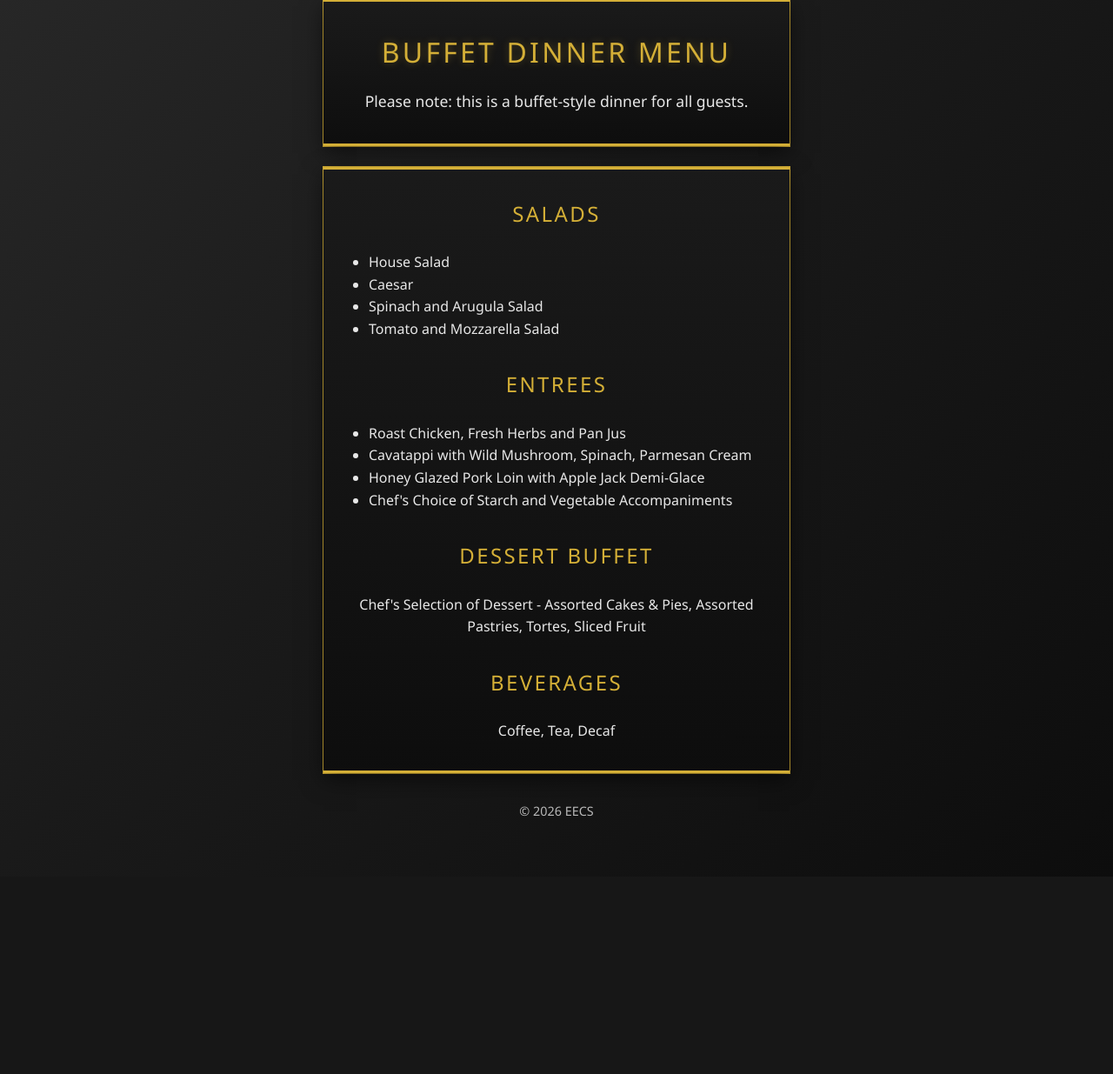
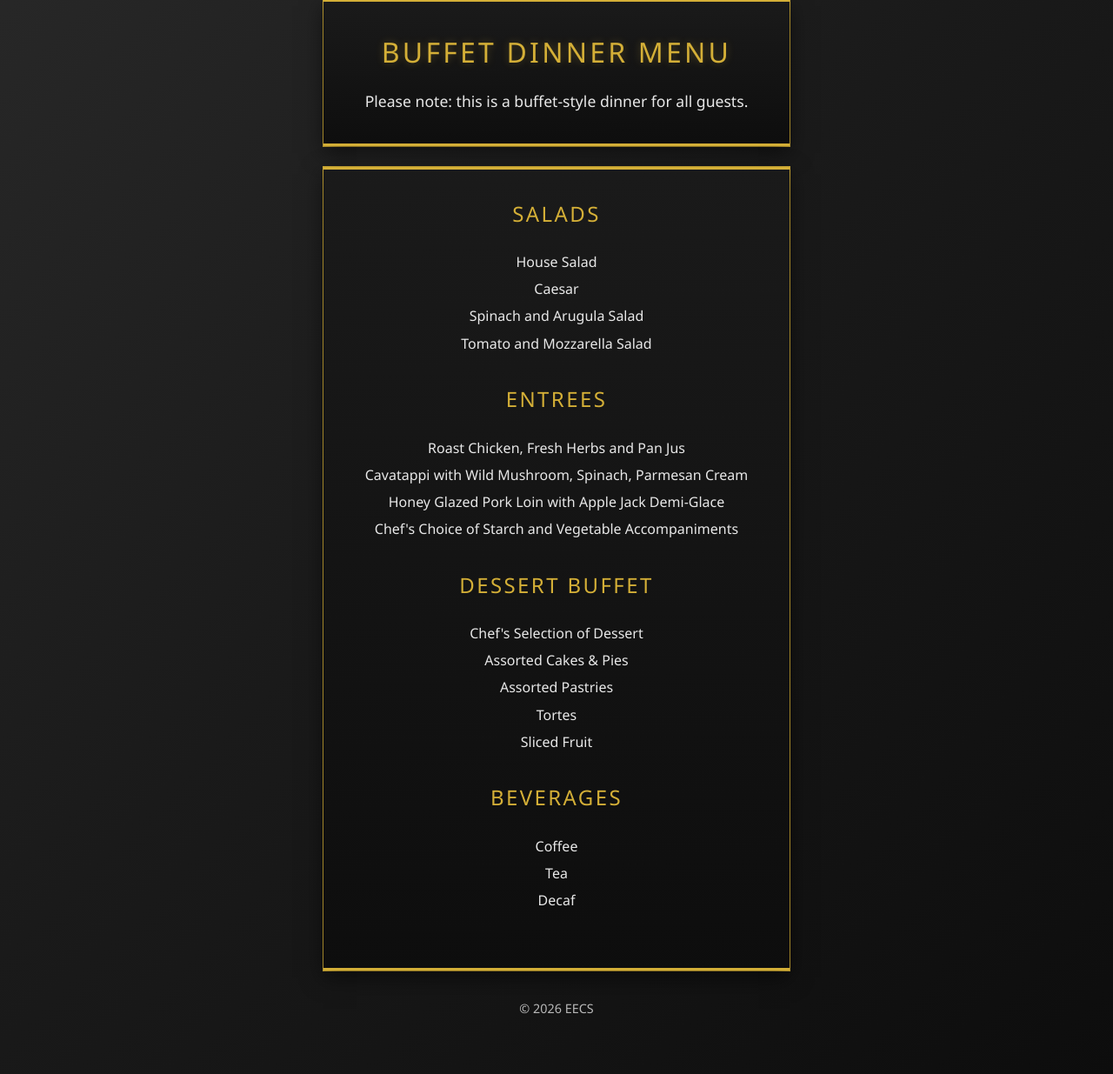
Before and after one commit to LucasRuff/Dining-Out-RSVP-Page, a Flask app: page /menu in a window 1280 px wide. Shown: the part 317-1552 px from the top of the page at 87% size. Before the commit the page ends 1256 px from the top, so only its background shows below. Run offline with Flask 3, Linux system fonts and the light colour scheme.

Commit message:
Add reverse proxy support for use on department internal network and update database path; enhance menu styling and payment QR code links

```diff
--- a/app.py
+++ b/app.py
@@ -10,10 +10,30 @@ from datetime import datetime
 from sqlalchemy import text
 from functools import wraps
 
+
+class PrefixMiddleware:
+    def __init__(self, app, prefix):
+        self.app = app
+        self.prefix = prefix
+
+    def __call__(self, environ, start_response):
+        if self.prefix:
+            environ['SCRIPT_NAME'] = self.prefix
+            path_info = environ.get('PATH_INFO', '')
+            if path_info.startswith(self.prefix):
+                environ['PATH_INFO'] = path_info[len(self.prefix):] or '/'
+        return self.app(environ, start_response)
+
+
 app = Flask(__name__)
+basedir = os.path.abspath(os.path.dirname(__file__))
 app.config['SECRET_KEY'] = os.environ.get('SECRET_KEY', 'dev-secret-key-change-in-production')
-app.config['SQLALCHEMY_DATABASE_URI'] = 'sqlite:///rsvp.db'
+app.config['SQLALCHEMY_DATABASE_URI'] = 'sqlite:///' + os.path.join(basedir, 'instance', 'rsvp.db')
 app.config['SQLALCHEMY_TRACK_MODIFICATIONS'] = False
+
+app_prefix = os.environ.get('APP_PREFIX', '/edo').rstrip('/')
+if app_prefix:
+    app.wsgi_app = PrefixMiddleware(app.wsgi_app, app_prefix)
 
 db.init_app(app)
 
--- a/static/style.css
+++ b/static/style.css
@@ -196,6 +196,18 @@ body {
     min-height: 100vh;
     display: flex;
     flex-direction: column;
+}
+
+.menu-list {
+    margin: 1rem 0 2rem 0;
+    padding: 0;
+    list-style: none;
+    color: #e8e8e8;
+    text-align: center;
+}
+
+.menu-list li {
+    margin: 0.35rem 0;
 }
 
 .container-wide {
--- a/templates/base.html
+++ b/templates/base.html
@@ -4,7 +4,7 @@
     <meta charset="UTF-8">
     <meta name="viewport" content="width=device-width, initial-scale=1.0">
     <title>{% block title %}EECS Dining-Out{% endblock %}</title>
-    <link rel="stylesheet" href="{{ url_for('static', filename='style.css') }}">
+    <link rel="stylesheet" href="{{ '/edo' + url_for('static', filename='style.css') }}">
 </head>
 <body>
     <div class="container {% if request.endpoint in ['responses', 'payment_tracking'] %}container-wide{% endif %}">
--- a/templates/guest_info_view.html
+++ b/templates/guest_info_view.html
@@ -88,7 +88,7 @@
 
     {% if rsvp.payment_status in ['not paid', 'guests changed - not paid'] %}
     <p style="text-align: center;">Pay via cash or check to MAJ Geoff Moores, or Venmo @EECSFund using the QR code below:</p>
-    <img src="{{ url_for('static', filename='media/EECSFund_Venmo_QR.png') }}" alt="Venmo QR Code" class="payment-qr">
+    <img src="{{ '/edo' + url_for('static', filename='media/EECSFund_Venmo_QR.png') }}" alt="Venmo QR Code" class="payment-qr">
 
     <div class="payment-mark-buttons" style="margin-top: 1rem; display: flex; gap: 1rem; justify-content: center;">
         <form method="POST" action="{{ url_for('mark_payment') }}" style="display: inline;">
@@ -102,7 +102,7 @@
     </div>
     {% elif rsvp.payment_status.startswith('pending') %}
     <p style="color: #856404; font-weight: 600;">✓ Your payment has been marked as pending confirmation by MAJ Moores!</p>
-    <img src="{{ url_for('static', filename='media/special_QR_code.png') }}" alt="Venmo QR Code" class="payment-qr">
+    <img src="{{ '/edo' + url_for('static', filename='media/special_QR_code.png') }}" alt="Venmo QR Code" class="payment-qr">
     {% else %}
     <p style="color: #155724; font-weight: 600;">✓ Your payment has been confirmed!</p>
     {% endif %}
--- a/templates/home.html
+++ b/templates/home.html
@@ -29,6 +29,6 @@
     <h3 style="text-align: center;">Payment Information</h3>
     <p class="cost-info" style="text-align: center;"><strong>Cost:</strong> $60 per guest</p>
     <p style="text-align:center">Pay via cash or check to MAJ Geoff Moores, or Venmo @EECSFund using the QR code below:</p>
-    <img src="{{ url_for('static', filename='media/EECSFund_Venmo_QR.png') }}" alt="Venmo QR Code" class="payment-qr">
+    <img src="{{ '/edo' + url_for('static', filename='media/EECSFund_Venmo_QR.png') }}" alt="Venmo QR Code" class="payment-qr">
 </div>
 {% endblock %}
--- a/templates/menu.html
+++ b/templates/menu.html
@@ -12,7 +12,7 @@
 
 <div class="form-container">
     <h3>Salads</h3>
-    <ul style="margin: 1rem 0 2rem 1.25rem; color: #e8e8e8;">
+    <ul class="menu-list">
         <li>House Salad</li>
         <li>Caesar</li>
         <li>Spinach and Arugula Salad</li>
@@ -20,7 +20,7 @@
     </ul>
 
     <h3>Entrees</h3>
-    <ul style="margin: 1rem 0 2rem 1.25rem; color: #e8e8e8;">
+    <ul class="menu-list">
         <li>Roast Chicken, Fresh Herbs and Pan Jus</li>
         <li>Cavatappi with Wild Mushroom, Spinach, Parmesan Cream</li>
         <li>Honey Glazed Pork Loin with Apple Jack Demi-Glace</li>
@@ -28,9 +28,19 @@
     </ul>
 
     <h3>Dessert Buffet</h3>
-    <p style="margin: 1rem 0 2rem 0; color: #e8e8e8; text-align: center;">Chef's Selection of Dessert - Assorted Cakes & Pies, Assorted Pastries, Tortes, Sliced Fruit</p>
+    <ul class="menu-list">
+        <li>Chef's Selection of Dessert</li>
+        <li>Assorted Cakes &amp; Pies</li>
+        <li>Assorted Pastries</li>
+        <li>Tortes</li>
+        <li>Sliced Fruit</li>
+    </ul>
 
     <h3>Beverages</h3>
-    <p style="margin-top: 1rem; color: #e8e8e8; text-align: center;">Coffee, Tea, Decaf</p>
+    <ul class="menu-list">
+        <li>Coffee</li>
+        <li>Tea</li>
+        <li>Decaf</li>
+    </ul>
 </div>
 {% endblock %}
--- a/templates/success.html
+++ b/templates/success.html
@@ -22,7 +22,7 @@
         <h3 style="text-align: center;">Payment Information</h3>
         <p class="cost-info" style="text-align: center;"><strong>Cost:</strong> $60 per guest</p>
         <p style="text-align: center;">Pay via cash or check to MAJ Geoff Moores, or Venmo @EECSFund using the QR code below:</p>
-        <img src="{{ url_for('static', filename='media/EECSFund_Venmo_QR.png') }}" alt="Venmo QR Code" class="payment-qr">
+        <img src="{{ '/edo' + url_for('static', filename='media/EECSFund_Venmo_QR.png') }}" alt="Venmo QR Code" class="payment-qr">
     </div>
 
     <a href="{{ url_for('home') }}" class="btn btn-secondary">Return to Home</a>
```
Also changed, not shown: docker-compose.yml (+34 -12 lines), README.md.
